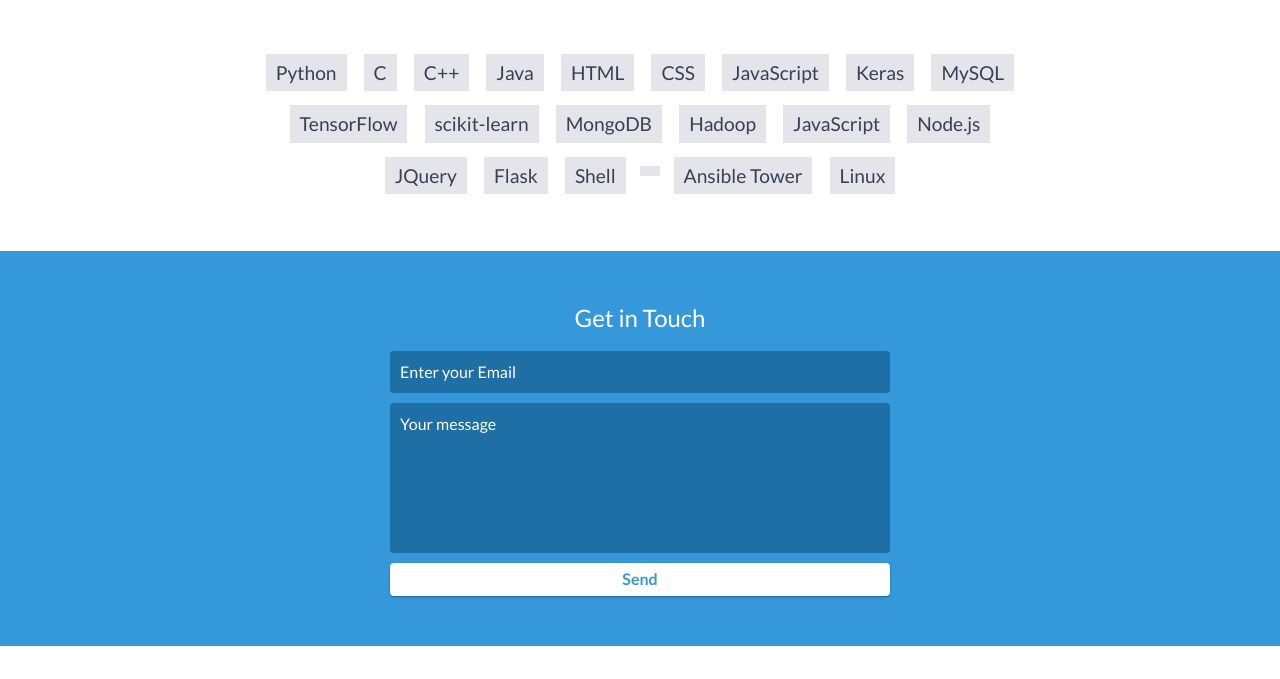
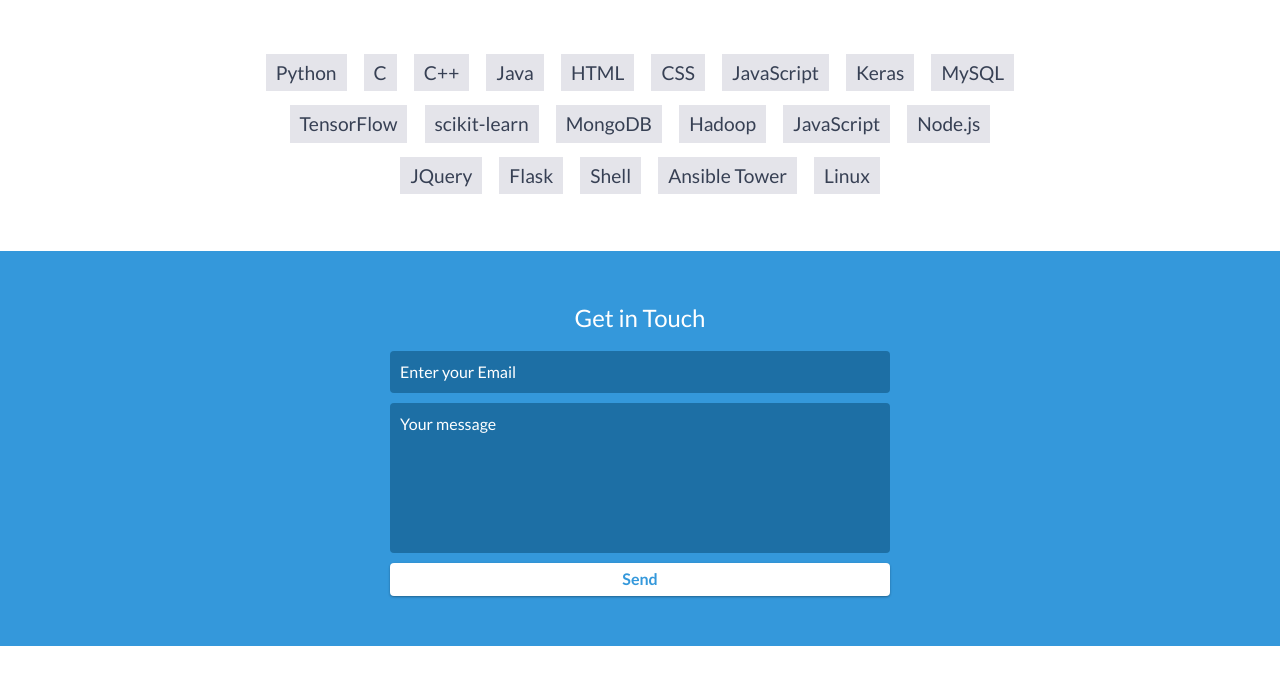
Before and after one commit to hiralnagda/hiralnagda.github.io, a website: page index.html in a window 1280 px wide. Shown: the part 3634-4313 px from the top of the page. Drawn offline with nearby package versions, Linux system fonts and the light colour scheme.

Commit message:
fixed list

```diff
--- a/index.html
+++ b/index.html
@@ -258,7 +258,7 @@
             <li>Node.js</li>
             <li>JQuery</li>
             <li>Flask</li>
-            <li>Shell<li>
+            <li>Shell</li>
             <li>Ansible Tower</li>
             <li>Linux</li>
         </ul>
```
